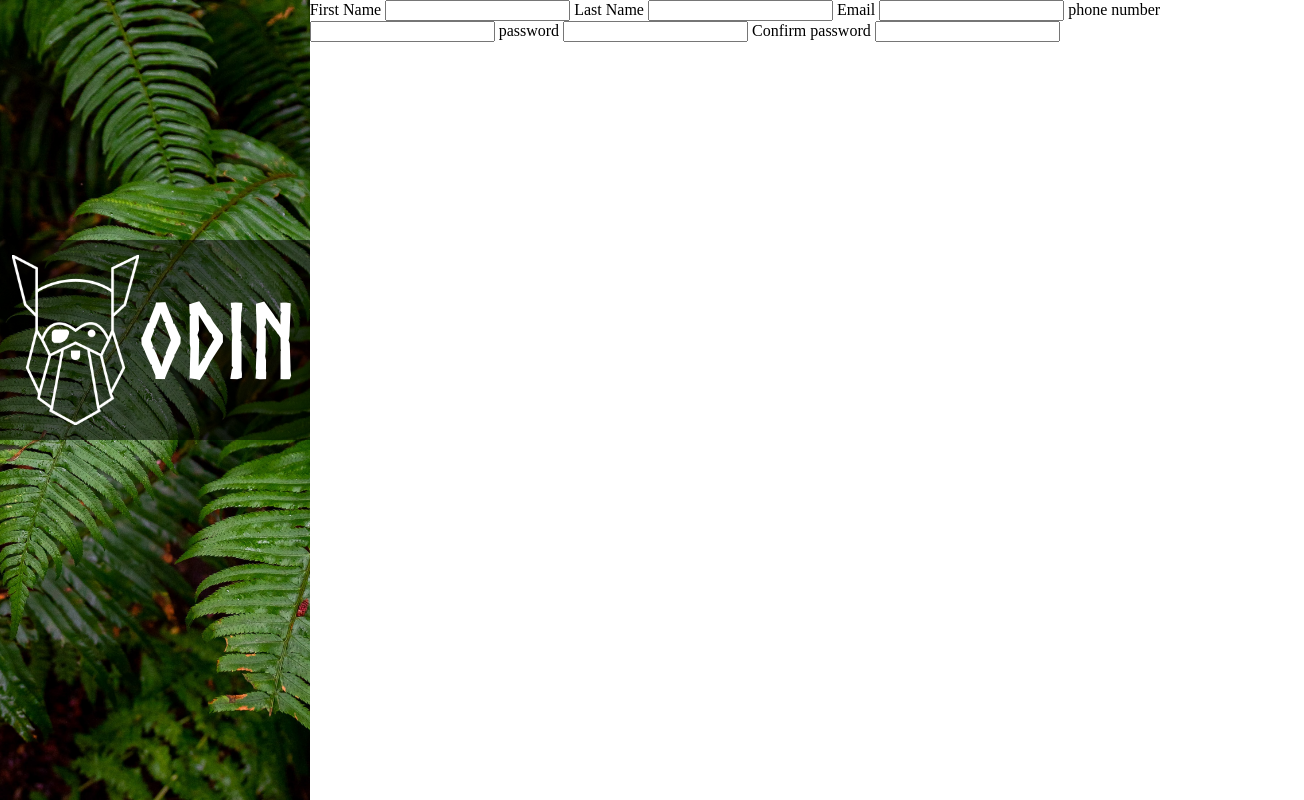
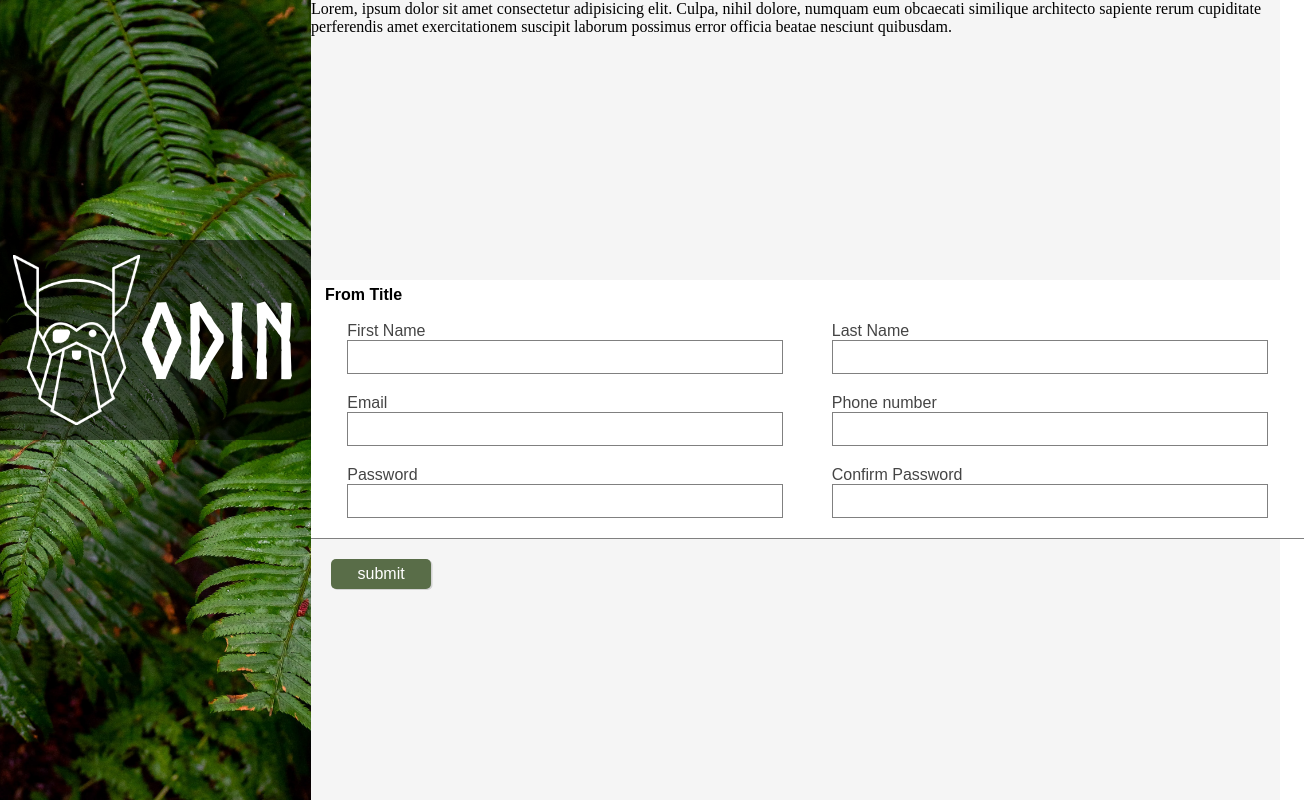
Before and after one commit to ronfeldman2003/OdinForm, a plain HTML site: page index.html in a window 1280 px wide. Shown: the whole page, 1304 px wide, since content can reach past the window. Drawn offline with Linux system fonts and the light colour scheme; a web font is replaced by a local one.

Commit message:
add form

```diff
--- a/index.html
+++ b/index.html
@@ -1,6 +1,10 @@
 <!DOCTYPE html>
 <html lang="en">
   <head>
+    <link rel="preconnect" href="https://fonts.googleapis.com">
+<link rel="preconnect" href="https://fonts.gstatic.com" crossorigin>
+<link href="https://fonts.googleapis.com/css2?family=Tsukimi+Rounded:wght@300&display=swap" rel="stylesheet">
+
     <meta charset="UTF-8" />
     <meta http-equiv="X-UA-Compatible" content="IE=edge" />
     <meta name="viewport" content="width=device-width, initial-scale=1.0" />
@@ -17,20 +21,49 @@
         </div>
       </div>
       <div class="right-bar">
-        <form action="#" method="get">
-          <lable for = "first-name">First Name</lable>
-          <input type="text" name="first-name" id="first-name">
-          <lable for = "last-name">Last Name</lable>
-          <input type="text" name="last-name" id="last-name">
-          <lable for = "email">Email</lable>
-          <input type="email" name="email" id="email">
-          <lable for = "phone-number">phone number</lable>
-          <input  type="tel" name="phone-number" id="phone-number" pattern="[0-9]{10}">
-          <lable for = "password">password</lable>
-          <input type="password" name="password" id="password">
-          <lable for = "password-c">Confirm password</lable>
-          <input type="password" name="password-c" id="password-c">
-        </form>
+
+        <div class="above-form">Lorem, ipsum dolor sit amet consectetur adipisicing elit. Culpa, nihil dolore, numquam eum obcaecati similique architecto sapiente rerum cupiditate perferendis amet exercitationem suscipit laborum possimus error officia beatae nesciunt quibusdam.</div>
+        <div class="form-container">
+          <form action="#" method="get">
+            <fieldset class="form-content">
+              <legend>From Title</legend>
+              <div class="form-item">
+                <lable for="first-name">First Name</lable>
+                <input type="text" name="first-name" id="first-name" />
+              </div>
+              <div class="form-item">
+                <lable for="last-name">Last Name</lable>
+                <input type="text" name="last-name" id="last-name" />
+              </div>
+              <div class="form-item">
+                <lable for="email">Email</lable>
+                <input type="email" name="email" id="email" />
+              </div>
+              <div class="form-item">
+                <lable for="phone-number">Phone number</lable>
+                <input
+                  type="tel"
+                  name="phone-number"
+                  id="phone-number"
+                  pattern="[0-9]{10}"
+                />
+              </div>
+              <div class="form-item">
+                <lable for="password">Password</lable>
+                <input type="password" name="password" id="password" />
+              </div>
+              <div class="form-item">
+                <lable for="password-c">Confirm Password</lable>
+                <input type="password" name="password-c" id="password-c" />
+              </div>
+            </fieldset>
+
+            <button type="submit" id="submit" >submit</button>
+
+          </form>
+
+        </div>
+
       </div>
     </div>
   </body>
--- a/style.css
+++ b/style.css
@@ -17,9 +17,70 @@ html,body{
         display: flex;
         flex-direction: row;
         justify-content: flex-start;
+        background-color: whitesmoke;
 
     }
+    legend {
+        font-weight: bold;
+        float: left;
+        margin-bottom: .5em;
+        font-family: 'Tsukimi Rounded', sans-serif;
+        width: 100%;
+    }
+    .form-item{
+        font-family: 'Tsukimi Rounded', sans-serif;
+        color: #454545;
+        display: flex;
+        flex-direction: column;
+        flex-basis: 45%;
+        justify-content: space-between;
+        padding: 10px;
+    }
 
+    .form-item>input{
+
+        border: 1px solid gray;
+        height: 30px;
+    }
+
+
+
+    .right-bar{
+        display: flex;
+        flex-direction: column;
+    }
+    .above-form{
+        flex-basis: 35%;
+    }
+    .form-container{
+
+        flex: 1;
+    }
+    #submit{
+        background-color: #596D48;
+        width: 100px;
+        height: 30px;
+        border-radius: 5px;
+        font-size: 16px;
+        margin:20px;
+        border:none;
+        box-shadow: 1.5px 1px lightgray;
+        color: white;
+
+    }
+    .form-content{
+        border: none    ;
+        border-bottom: 0.5px solid gray;
+        background-color:white;
+        margin: 0;
+        display: flex;
+        flex-wrap: wrap;
+        justify-content: space-around;
+
+
+
+        width: 100%;
+    }
     .left-bar{
         background-image: url(img/halie-west-25xggax4bSA-unsplash.jpg);
         background-position: center; /* Center the image */
```
Lines whose indentation alone changed are shown as unchanged.
